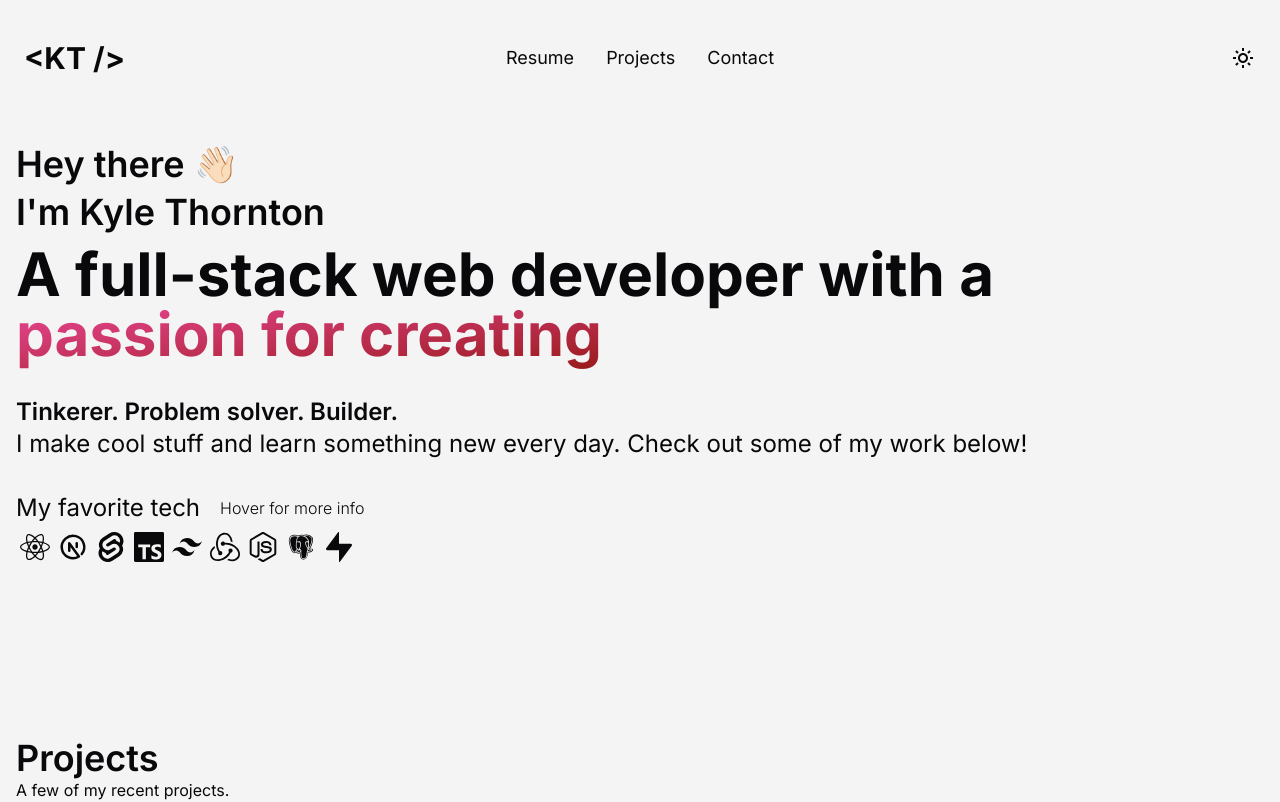
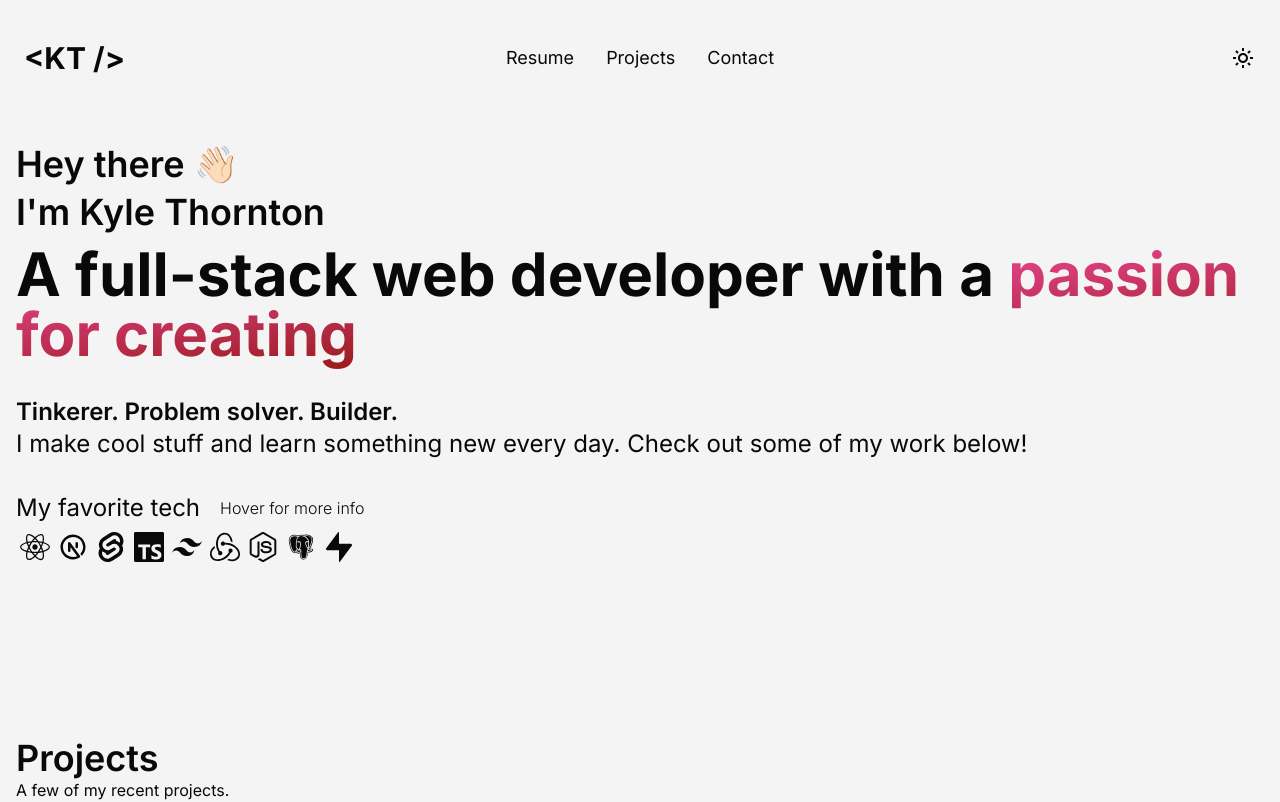
Before and after one commit to KyleMThornton/kyle-thornton-portfolio, a Next.js app: page / in a window 1280 px wide. Shown: the top 802 px of the page. Built offline with nearby package versions, Linux system fonts and the light colour scheme.

Commit message:
Add w-88:22rem class

```diff
--- a/tailwind.config.ts
+++ b/tailwind.config.ts
@@ -15,7 +15,10 @@ const config: Config = {
     },
     borderWidth: {
       1: "1px",
-    }
+    },
+    width: {
+      "88": "22rem",
+    },
   },
   plugins: [require("daisyui")],
   darkMode: ["class", "[data-theme=dark]"],
```
